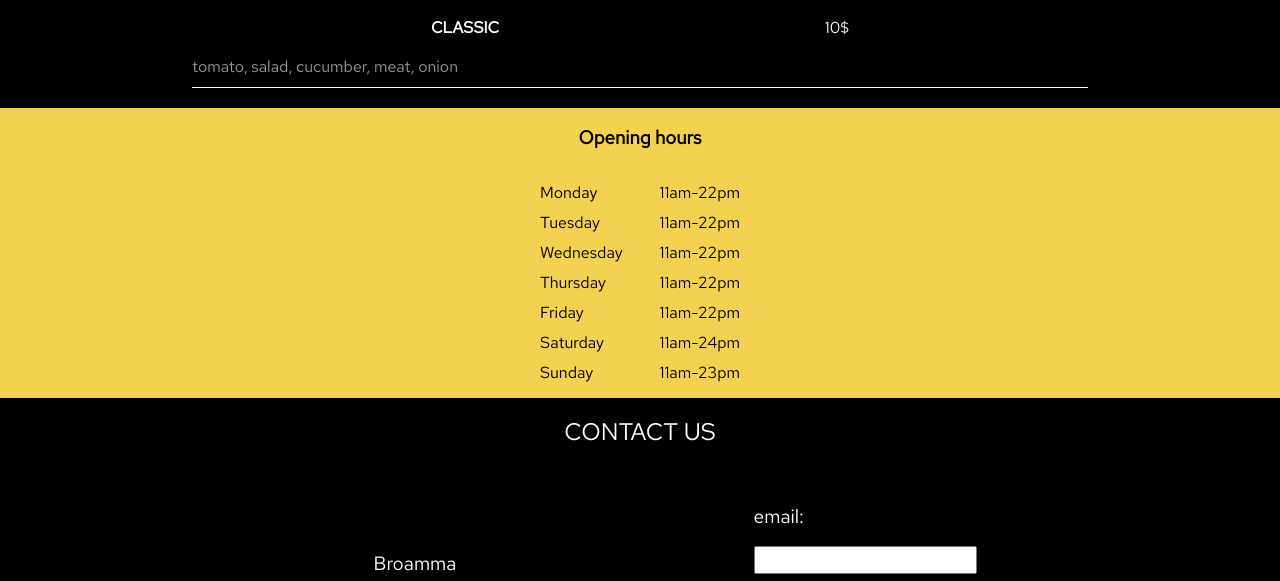
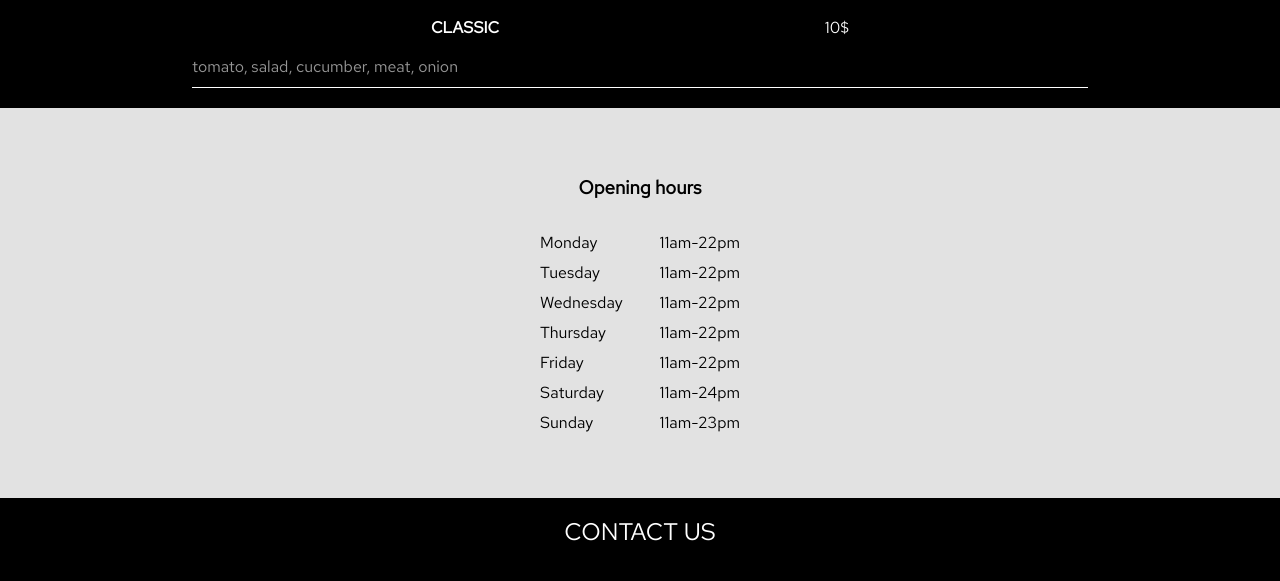
Before and after one commit to AleksandraBozenko/restaurant, a website: page src/content/index.html in a window 1280 px wide. Shown: the part 1420-2001 px from the top of the page. Drawn offline with nearby package versions, Linux system fonts and the light colour scheme; files that its build step writes are made by us from their sources.

Commit message:
Repair: Open section padding & bg color

```diff
--- a/src/scss/main.scss
+++ b/src/scss/main.scss
@@ -191,11 +191,12 @@ html {
 }
 .open{
   width: 100%;
-  background: $yellow;
+  background: rgb(226, 226, 226);
   display: flex;
   justify-content: center;
   align-items: center;
   flex-direction: column;
+  padding: 50px;
   &__header{
     width: 100%;
     display: flex;
```
